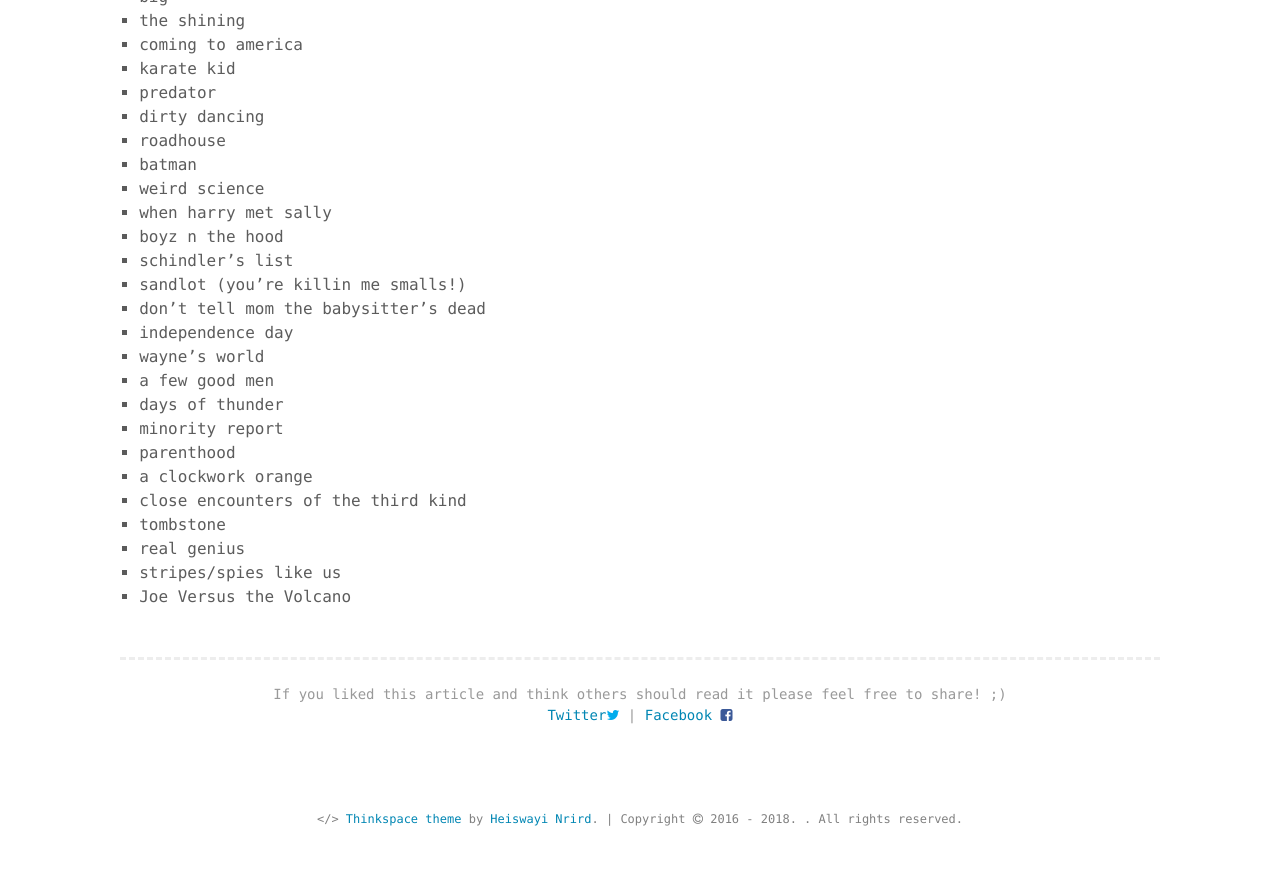
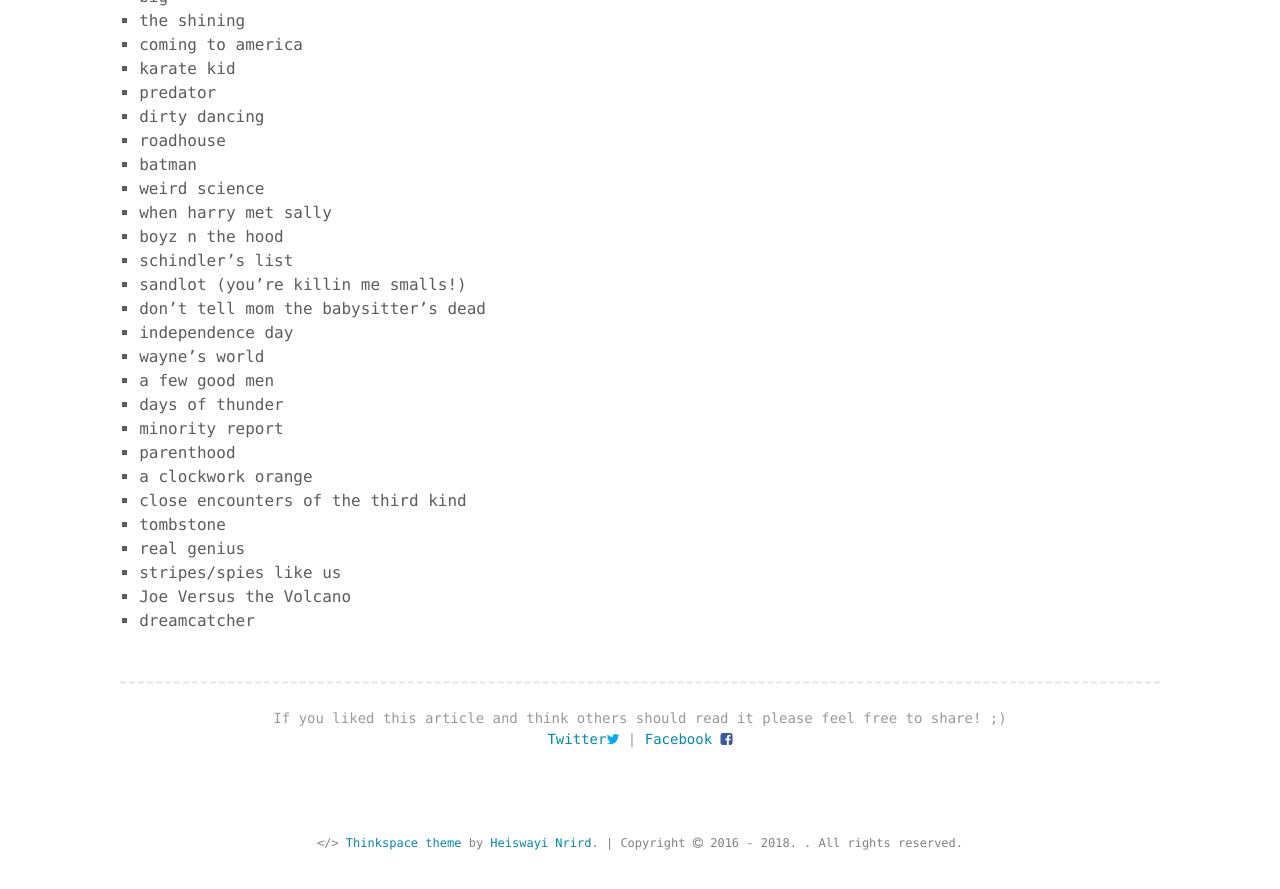
Before and after one commit to enkaskal/enkaskal.github.io, a Jekyll site: the page built from _posts/2016-06-08-must-see-movies-of-all-time.md, in a window 1280 px wide and 900 px high, scrolled down 3603 px. Shown: the top 889 px of the window. Built offline with Jekyll 4.4.1, drawn with Linux system fonts in a browser that asks for light colours.

Commit message:
movies - dreamcatcher

```diff
--- a/_posts/2016-06-08-must-see-movies-of-all-time.md
+++ b/_posts/2016-06-08-must-see-movies-of-all-time.md
@@ -168,3 +168,4 @@ Here’s what we came up as a first draft:
  * real genius
  * stripes/spies like us
  * Joe Versus the Volcano
+ * dreamcatcher
```
